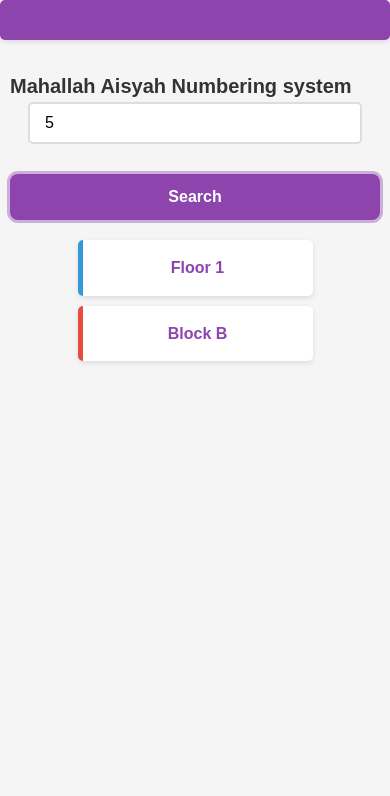
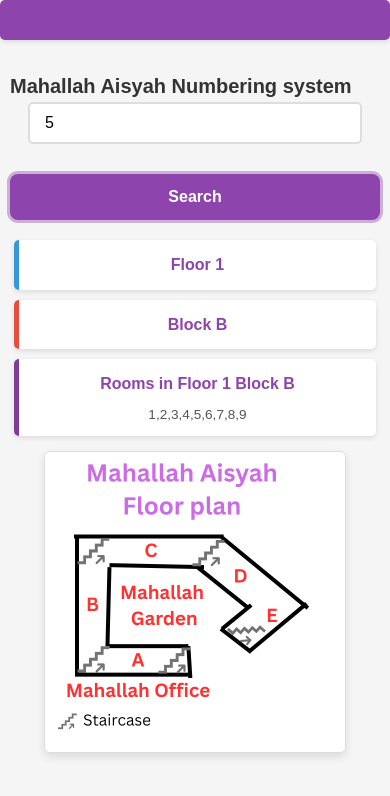
Before and after one commit to kaiden-A/Mahallah-Aisyah, a plain HTML site: page index.html in a window 390 px wide. Both pictures are taken after typing "5" into the empty fields and a click on the button "Search". Drawn offline with Linux system fonts and the light colour scheme.

Commit message:
version 2.0

```diff
--- a/index.html
+++ b/index.html
@@ -21,6 +21,11 @@
     <div class="block" id="block" style="display: none;">
     </div>
 
+    <div class="room-list" id="list" style="display: none;">
+    </div>
+
+    <img src="Mahallah Aisyah Floor plan.png">
+
     <script src="script.js"></script>
 </body>
 </html>
--- a/room.json
+++ b/room.json
@@ -7,6 +7,7 @@
   "6": ["1", "B"],
   "7": ["1", "B"],
   "8": ["1", "B"],
+  "9": ["1", "B"],
   "10": ["1", "C"],
   "11": ["1", "C"],
   "12": ["1", "C"],
--- a/script.js
+++ b/script.js
@@ -3,13 +3,16 @@
 const btn = document.getElementById('button');
 const blockCard = document.getElementById('block');
 const floorCard = document.getElementById('floor');
+const listCard = document.getElementById('list');
 
 btn.addEventListener('click' , async event => {
 
     const roomNumber = document.getElementById('room-number').value;
 
     const data = await getRoom(roomNumber);
-    displayData(data[0] , data[1]);
+    console.log(data);
+    displayRoomFloor(data.room[0] , data.room[1]);
+    displayListRoom(data.listRoom , data.room[0] , data.room[1]);
 
 
 })
@@ -19,10 +22,26 @@ btn.addEventListener('click' , async event => {
 async function getRoom(roomNumber){
 
     try{
+
        const responses = await fetch('room.json');
+       const datas = await responses.json();
 
-       const data = await responses.json();
-       return data[roomNumber];
+       const listRoom = [];
+
+       const floor = datas[roomNumber][0];
+       const block = datas[roomNumber][1];
+
+       Object.entries(datas).forEach(([key , value]) => {
+
+            if(value[0] === floor && value[1] === block){
+                listRoom.push({room: key , data: value});
+            }
+       })
+
+       console.log(listRoom);
+
+
+       return {room : datas[roomNumber] , listRoom : listRoom};
 
     }catch(err){
 
@@ -33,7 +52,7 @@ async function getRoom(roomNumber){
 
 }
 
-function displayData(floor , block){
+function displayRoomFloor(floor , block){
 
     blockCard.innerHTML = "";
     floorCard.innerHTML = "";
@@ -51,3 +70,26 @@ function displayData(floor , block){
     floorCard.appendChild(floorNumber);
 
 }
+
+function displayListRoom(listRoom , floor , block){
+
+    listCard.innerHTML = "";
+    const head = document.createElement('p');
+    const list = document.createElement('p');
+
+    const listText = getList(listRoom);
+
+    head.innerText = `Rooms in Floor ${floor} Block ${block}`;
+    list.innerText = listText;
+
+    listCard.style.display = "block";
+
+    listCard.appendChild(head);
+    listCard.appendChild(list);
+
+
+}
+
+function getList(listRoom){
+    return listRoom.map(list => list.room).join(',');
+}
--- a/styles.css
+++ b/styles.css
@@ -43,18 +43,31 @@ h1 {
     border-color: #8e44ad;
 }
 
-/* Floor and block display styles */
+/* Floor, block and room list display styles */
 .floor, .block {
     background-color: white;
     padding: 15px;
     margin: 10px auto;
-    max-width: 200px;
+    max-width: 220px;
     text-align: center;
     border-radius: 5px;
     box-shadow: 0 2px 5px rgba(0,0,0,0.1);
 }
 
-.floor p, .block p {
+.room-list {
+    background-color: white;
+    padding: 15px;
+    margin: 10px auto;
+    max-width: 220px;
+    text-align: center;
+    border-radius: 5px;
+    box-shadow: 0 2px 5px rgba(0,0,0,0.1);
+    border-left: 5px solid #7d3c98;
+    word-wrap: break-word; /* Ensures content stays within container */
+    overflow-wrap: break-word; /* Alternative property for better support */
+}
+
+.floor p, .block p, .room-list p {
     margin: 0;
     font-weight: bold;
     color: #8e44ad;
@@ -66,6 +79,22 @@ h1 {
 
 .block {
     border-left: 5px solid #e74c3c;
+}
+
+
+/* Room numbers specific styling */
+.room-list p:first-child {
+    font-size: 1.1em;
+    margin-bottom: 8px;
+    color: #8e44ad;
+}
+
+.room-list p:last-child {
+    font-weight: normal;
+    color: #555;
+    font-size: 1.0em;
+    line-height: 1.4;
+
 }
 
 button {
@@ -120,4 +149,51 @@ button:focus {
     #room-number {
         width: 90%;
     }
+
+    .floor, .block, .room-list {
+        max-width: 90%;
+        padding: 12px;
     }
+
+    .room-list p:first-child {
+        font-size: 1em;
+    }
+
+    .room-list p:last-child {
+        font-size: 0.85em;
+    }
+}
+
+/* Floor Plan Image Styles */
+img {
+    display: block;
+    max-width: 100%;
+    height: auto;
+    margin: 20px auto;
+    border-radius: 8px;
+    box-shadow: 0 4px 8px rgba(0, 0, 0, 0.1);
+    border: 1px solid #ddd;
+}
+
+/* Container for better image control (optional) */
+.image-container {
+    padding: 15px;
+    background-color: white;
+    border-radius: 8px;
+    margin: 20px auto;
+    max-width: 800px;
+    box-shadow: 0 2px 5px rgba(0,0,0,0.1);
+}
+
+/* Responsive adjustments */
+@media (max-width: 600px) {
+    img {
+        margin: 15px auto;
+        border-radius: 6px;
+    }
+
+    .image-container {
+        padding: 10px;
+        margin: 15px auto;
+    }
+}
```
Also changed, not shown: Mahallah Aisyah Floor plan.png (added). Lines whose indentation alone changed are shown as unchanged.
